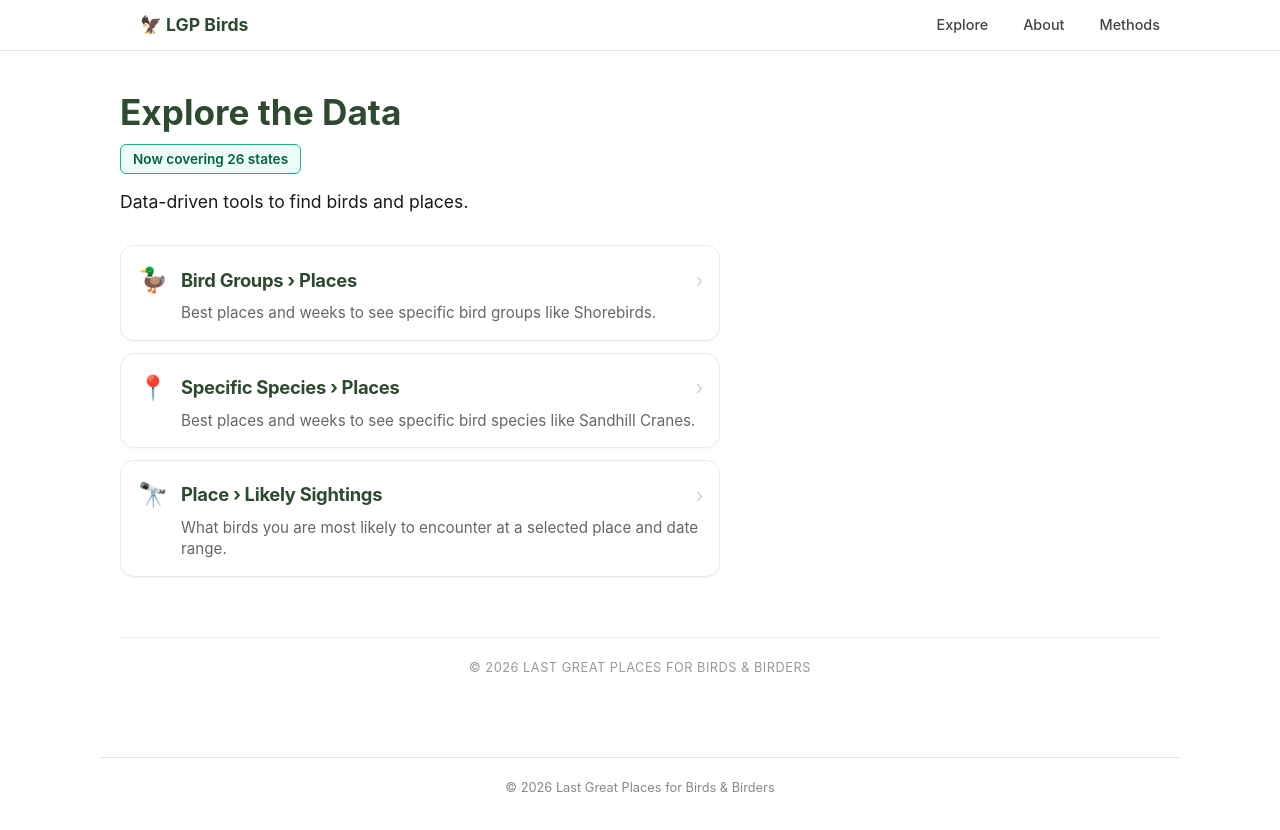
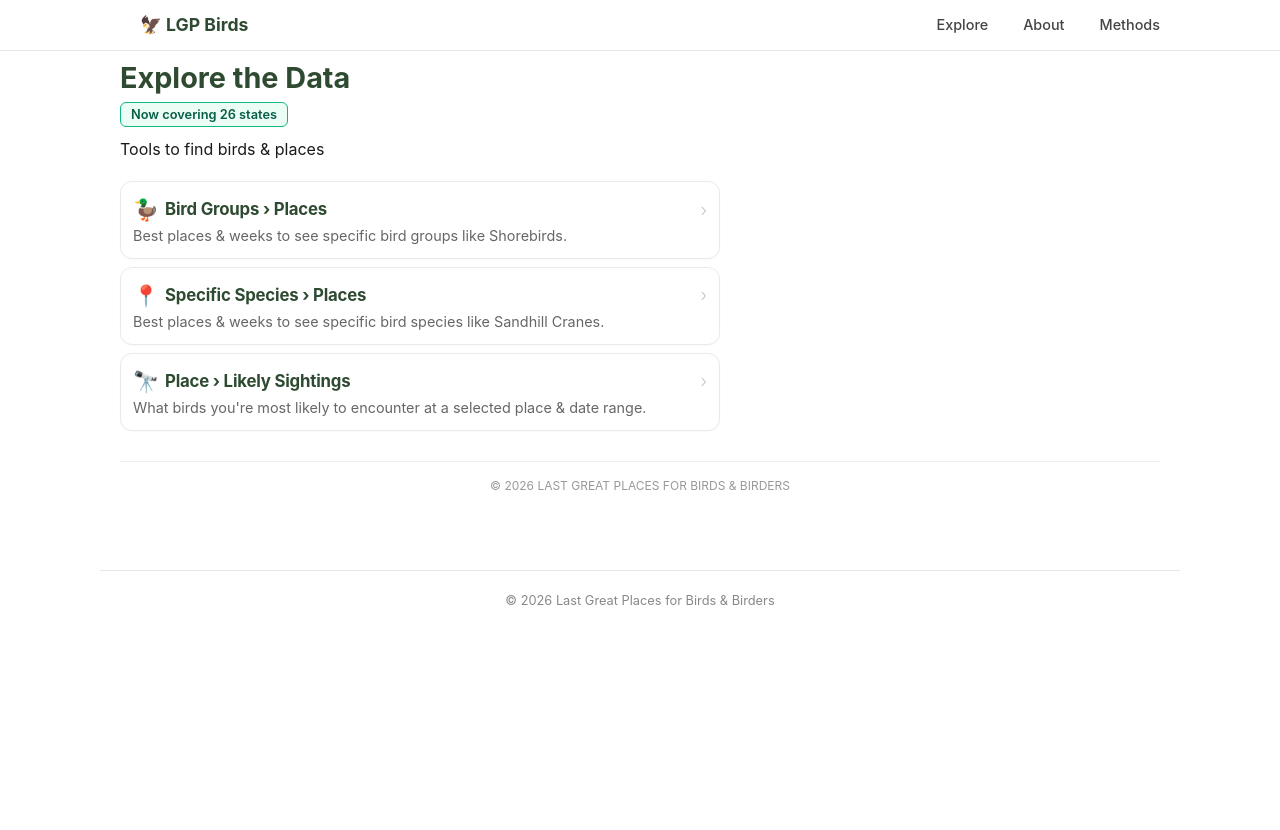
Before and after one commit to lastgreatplaces/LGP-Birds, a Next.js app: page /explore in a window 1280 px wide. Shown: the top 830 px of the page. After the commit the page ends 800 px from the top, so only its background shows below. Built offline with nearby package versions, Linux system fonts and the light colour scheme.

Commit message:
gemini makes tweaks to good code

```diff
--- a/app/explore/page.tsx
+++ b/app/explore/page.tsx
@@ -6,59 +6,59 @@ export default function ExploreHub() {
   const tools = [
     {
       title: "Bird Groups › Places",
-      desc: "Best places and weeks to see specific bird groups like Shorebirds.",
+      desc: "Best places & weeks to see specific bird groups like Shorebirds.",
       link: "/explore/places_for_groups",
       icon: "🦆"
     },
     {
       title: "Specific Species › Places",
-      desc: "Best places and weeks to see specific bird species like Sandhill Cranes.",
+      desc: "Best places & weeks to see specific bird species like Sandhill Cranes.",
       link: "/explore/places_for_species",
       icon: "📍"
     },
     {
       title: "Place › Likely Sightings",
-      desc: "What birds you are most likely to encounter at a selected place and date range.",
+      desc: "What birds you're most likely to encounter at a selected place & date range.",
       link: "/explore/species_at_places",
       icon: "🔭"
     }
   ];
 
   return (
-    <div className="container" style={{ paddingTop: '40px', paddingLeft: '15px', paddingRight: '15px' }}>
+    <div className="container" style={{ paddingTop: '10px', paddingLeft: '15px', paddingRight: '15px' }}>
 
       {/* --- HEADER SECTION --- */}
-      <h1 style={{ marginBottom: '10px' }}>Explore the Data</h1>
+      <h1 style={{ marginBottom: '5px', fontSize: '1.8rem' }}>Explore the Data</h1>
 
       <div style={{
         display: 'inline-block',
         backgroundColor: '#ecfdf5',
         color: '#065f46',
-        padding: '4px 12px',
+        padding: '2px 10px',
         borderRadius: '6px',
-        fontSize: '0.85rem',
+        fontSize: '0.8rem',
         fontWeight: '600',
         border: '1px solid #10b981',
-        marginBottom: '15px',
+        marginBottom: '10px',
         whiteSpace: 'nowrap'
       }}>
         Now covering 26 states
       </div>
 
       <p style={{
-        marginBottom: '30px',
+        marginBottom: '20px',
         color: '#1a1a1a',
-        fontSize: '1.1rem',
+        fontSize: '1rem',
         fontWeight: '400'
       }}>
-        Data-driven tools to find birds and places.
+        Tools to find birds & places
       </p>
 
       {/* --- IPHONE-FRIENDLY CLICKABLE CARDS --- */}
       <div style={{
         display: 'flex',
         flexDirection: 'column',
-        gap: '12px',
+        gap: '8px',
         maxWidth: '600px'
       }}>
         {tools.map((tool) => (
@@ -72,47 +72,48 @@ export default function ExploreHub() {
               style={{
                 display: 'flex',
                 flexDirection: 'column',
-                padding: '16px',
+                padding: '12px',
                 border: '1px solid #eaeaea',
-                borderRadius: '14px',
+                borderRadius: '12px',
                 backgroundColor: '#fff',
-                boxShadow: '0 1px 3px rgba(0,0,0,0.04)',
+                boxShadow: '0 1px 2px rgba(0,0,0,0.03)',
                 cursor: 'pointer'
               }}
             >
 
-              {/* Top Row: Icon, Title, and Chevron */}
+              {/* Top Row: Icon, Title (Slightly smaller), and Chevron */}
               <div style={{
                 display: 'flex',
                 alignItems: 'center',
                 justifyContent: 'space-between',
-                marginBottom: '4px'
+                marginBottom: '2px'
               }}>
-                <div style={{ display: 'flex', alignItems: 'center', gap: '12px' }}>
-                  <span style={{ fontSize: '1.5rem', width: '32px', textAlign: 'center' }}>
+                <div style={{ display: 'flex', alignItems: 'center', gap: '8px' }}>
+                  <span style={{ fontSize: '1.3rem', width: '24px', textAlign: 'center' }}>
                     {tool.icon}
                   </span>
                   <h2 style={{
                     color: '#2e4a31',
                     margin: 0,
-                    fontSize: '1.15rem',
+                    fontSize: '1.05rem',
                     fontWeight: '700',
-                    letterSpacing: '-0.3px'
+                    letterSpacing: '-0.2px',
+                    whiteSpace: 'nowrap'
                   }}>
                     {tool.title}
                   </h2>
                 </div>
-                <span style={{ color: '#c4c4c6', fontSize: '1.2rem', fontWeight: '300' }}>
+                <span style={{ color: '#c4c4c6', fontSize: '1.1rem', fontWeight: '300' }}>
                   ›
                 </span>
               </div>
 
-              {/* Bottom Row: Description */}
+              {/* Bottom Row: Description (Aligned left with icon) */}
               <p style={{
                 color: '#666',
-                margin: '0 0 0 44px',
-                fontSize: '0.95rem',
-                lineHeight: '1.4',
+                margin: '0',
+                fontSize: '0.9rem',
+                lineHeight: '1.3',
                 fontWeight: '400'
               }}>
                 {tool.desc}
@@ -124,13 +125,12 @@ export default function ExploreHub() {
 
       {/* --- FOOTER --- */}
       <footer style={{
-        marginTop: '60px',
-        padding: '20px 0',
+        marginTop: '30px',
+        padding: '15px 0',
         borderTop: '1px solid #eee',
         textAlign: 'center',
         color: '#999',
-        fontSize: '0.8rem',
-        letterSpacing: '0.5px'
+        fontSize: '0.75rem'
       }}>
         © 2026 LAST GREAT PLACES FOR BIRDS & BIRDERS
       </footer>
```
